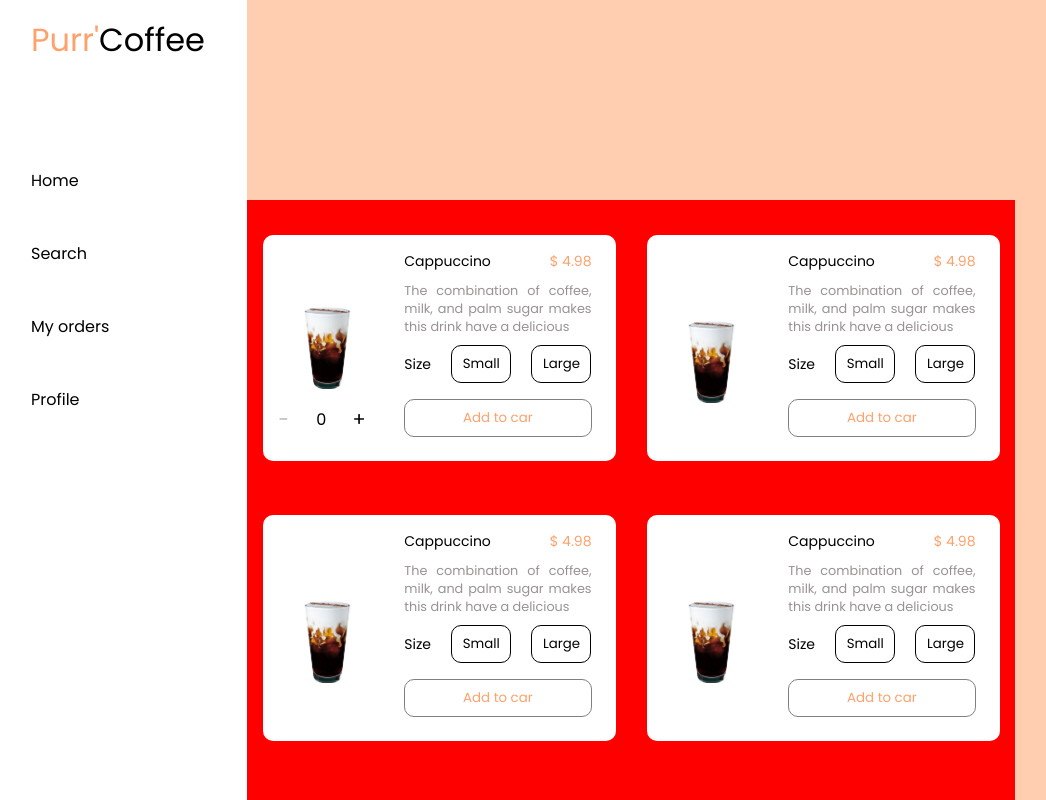
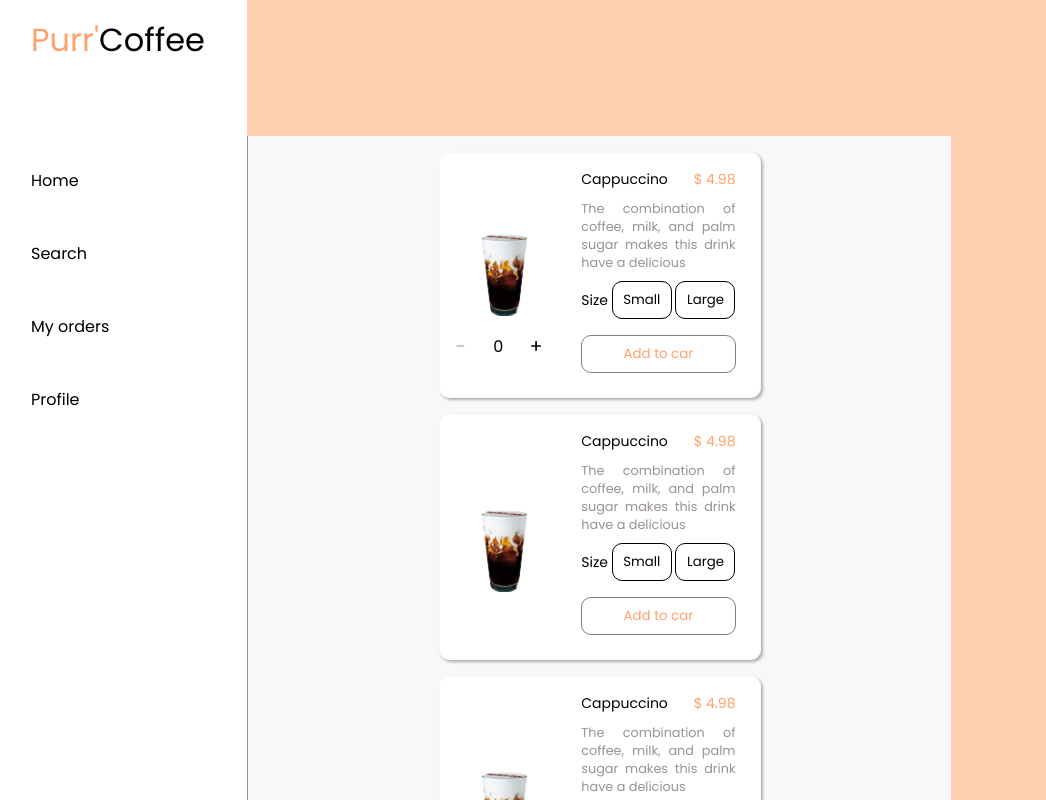
Before and after one commit to Jose-vitor303/Cuppa-corner---Frontend-, a React (Vite) app: page /home in a window 1280 px wide. Shown: the whole page, without its empty margins (9-1055 px from the left). Built offline with nearby package versions, Linux system fonts and the light colour scheme.

Commit message:
modificações no layout

```diff
--- a/src/components/menu.css
+++ b/src/components/menu.css
@@ -138,8 +138,7 @@
 
     .box{
         display: grid;
-        grid-template-columns: 20% 60% 20%; /* Three equal columns */
-
+        grid-template-columns: 20% 55% 25%; /* Three equal columns */
     }
 
     .box-data{
@@ -147,13 +146,27 @@
         flex-direction: row;
         flex-wrap: wrap;
         align-items: center;
-        background-color: red;
         justify-content: space-around;
-        height: 70vh;
-        padding-top: 0;
+        height: 83vh;
         margin-top: auto;
-        padding-bottom: 2.5rem;
+        overflow-y : scroll;
+        padding: 0;
+        background-color: #F8F8F8;
+        border-left: 1px solid #9a9292;
     }
+
+    .box-data::-webkit-scrollbar {
+        width: 0.5vw; /* Largura da barra de rolagem */
+    }
+
+    .box-data::-webkit-scrollbar-track {
+        background: #F8F8F8;
+    }
+
+    .box-data::-webkit-scrollbar-thumb {
+        background: #FFA16C;
+    }
+
 
     .box-information{
         background-color: #FFFFFF;
@@ -162,11 +175,16 @@
         align-items: center;
         justify-content: space-between;
         border-radius: 10px;
-        min-width: 353px;
+        min-width: 320px;
         width: 30%;
         padding-top: 1rem;
         margin-top: 1rem;
+        margin-left: 1rem;
+        margin-right: 1rem;
+        border: 1px solid #F8F8F8;
+        box-shadow: 2px 2px 3px rgba(0, 0, 0, 0.3);
     }
+
 
     .box-data-details{
 
@@ -212,13 +230,12 @@
         width: 60px;
     }
 
-    .box-footer{
-        display: none;
-    }
-
     .box-data-button{
-
         margin-top: 1rem;
         padding: 0.5rem;
     }
+
+    .footer-desktop{
+        /*background-color: red;*/
+    }
 }
--- a/src/components/menu.jsx
+++ b/src/components/menu.jsx
@@ -3,6 +3,7 @@ import "./menu.css"
 import coffee from "../assets/coffee1.png"
 import {Link} from "react-router-dom";
 import Header from "./header/Header.jsx";
+import List from "../pages/menu/list/List.jsx";
 
 
 
@@ -13,12 +14,18 @@ const Menu = ()=>{
     const [changeText, setChangeText] = useState("Add to car")
     const [changeStyle, setChangeStyle] = useState("box-data-button")
     const [overviewPackage, setOverviewPackage] = useState(false)
+    const [widthWindow, setWidthWindow] = useState(window.innerWidth)
     const [amount, setAmount] = useState(0)
+    const [list, setList] = useState(false)
 
     const changePhrase = ()=>{
         setChangeText("Added to cart");
         setChangeStyle("box-data-button add")
         setOverviewPackage(true)
+    }
+
+    const listProducts = ()=>{
+        setList(true)
     }
 
 
@@ -51,6 +58,26 @@ const Menu = ()=>{
                             <button onClick={increment}  disabled={amount === maxValue}>+</button>
                         </div>
                     </section>
+                    <section className="box-data-details">
+                        <div className="box-values">
+                            <h4>Cappuccino</h4>
+                            <span>$ 4.98</span>
+                        </div>
+
+                        <p className="box-data-text">The combination of coffee, milk, and palm sugar makes this drink have a delicious</p>
+                        <div className="box-data-sizes">
+                            <span>Size</span>
+                            <button className="box-sizes-button">Small</button>
+                            <button className="box-sizes-button">Large</button>
+                        </div>
+                        <button className={changeStyle} onClick={widthWindow < 768 ? changePhrase : listProducts}>{changeText}</button>
+                    </section>
+                </section>
+                <section className="box-information">
+                    <div className="box-data-image">
+                        <img className="image" src={coffee} alt="coffee"/>
+                        {/*<input type="number" name="quantity" min="0" value="0"/>*/}
+                    </div>
                     <section className="box-data-details">
                         <div className="box-values">
                             <h4>Cappuccino</h4>
@@ -140,6 +167,12 @@ const Menu = ()=>{
                 </footer>
             )}
 
+            {list && (
+                <section className="footer-desktop">
+                    <List/>
+                </section>
+            )}
+
         </section>
     )
 }
--- a/src/index.css
+++ b/src/index.css
@@ -29,6 +29,7 @@ table, caption, tbody, tfoot, thead, tr, th, td {
 body{
     background: #FFCDB0;
 }
+
 
 a{
     text-decoration: none;
--- a/src/pages/menu/list/List.css
+++ b/src/pages/menu/list/List.css
@@ -1,8 +1,20 @@
+
+.box-data::-webkit-scrollbar {
+    width: 0.5vw;
+}
+
+.box-data::-webkit-scrollbar-track {
+    background: #F8F8F8;
+}
+
+.box-data::-webkit-scrollbar-thumb {
+    background: #FFA16C;
+}
+
 .content{
     height: 100%;
     background-color: white;
     padding-top: 2rem;
-
 }
 
 .content-personal{
@@ -83,3 +95,38 @@
 .content-values{
     padding-top: 2rem;
 }
+
+
+@media screen and (min-width: 768px){
+
+    .content{
+        height: 100vh;
+        padding-top: 0;
+    }
+
+    .content-flex{
+        padding-bottom: 1rem;
+    }
+
+    .content-button{
+        width: 90%;
+        margin: 0 1rem 0 1rem;
+        color: #FFA16C;
+        background-color: white;
+    }
+
+    .content-personal h1{
+        padding-top: 2rem;
+    }
+
+    .content-personal{
+        text-align: left;
+        margin-bottom: 1rem;
+        padding-left: 1rem;
+        padding-bottom: 1rem;
+        border-bottom: 1px solid #9a9292;
+    }
+
+
+
+}
```
Also changed, not shown: src/pages/menu/list/List.jsx (+0 -8 lines).
